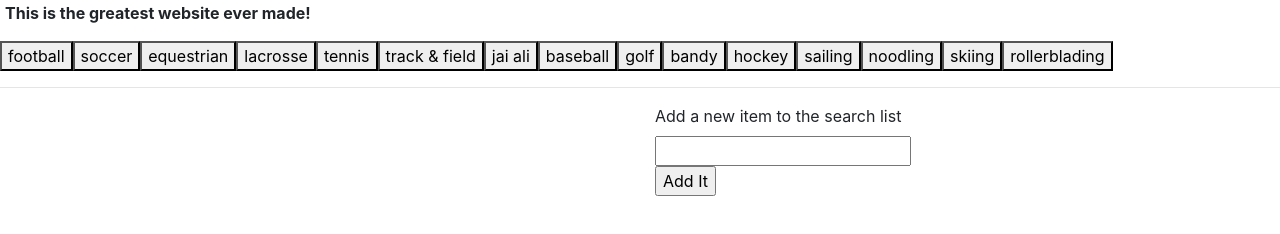
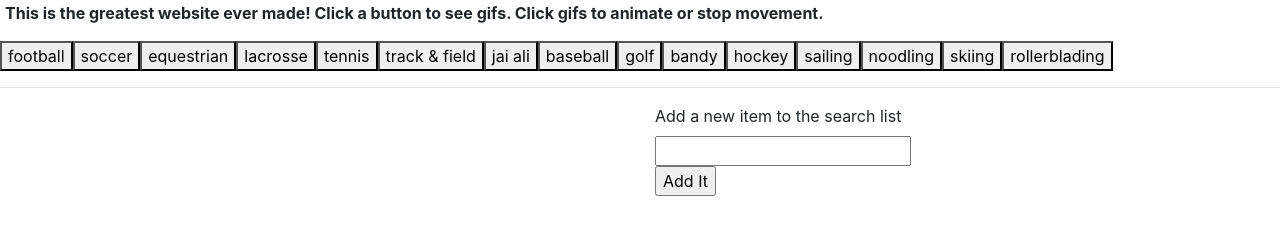
Before and after one commit to arielkayne/GiphyGo, a plain HTML site: page index.html in a window 1280 px wide. Drawn offline with nearby package versions, Linux system fonts and the light colour scheme.

Commit message:
instructions html changed

```diff
--- a/index.html
+++ b/index.html
@@ -18,7 +18,7 @@
 
 		<div class="row">
 			<div class="col-sm-12" id="header"></div>
-				<p> This is the greatest website ever made!
+				<p> This is the greatest website ever made! Click a button to see gifs. Click gifs to animate or stop movement.
 			<hr>
 		</div>
 
```
